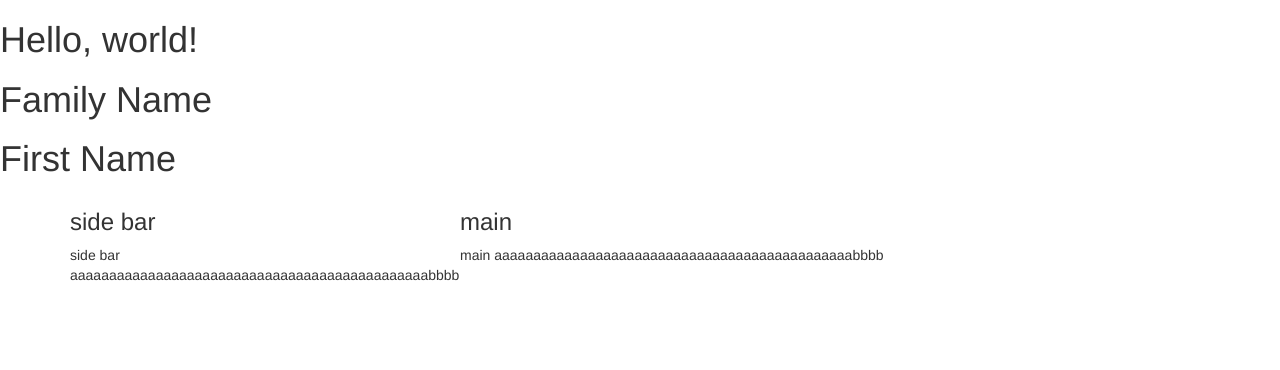
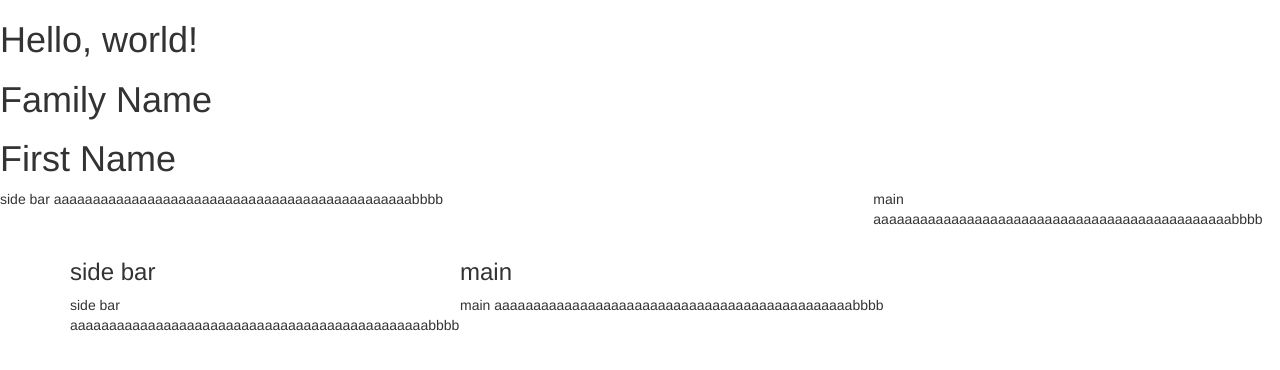
Before and after one commit to JunWakamatsu/bootsrap_CV, a plain HTML site: page index.html in a window 1280 px wide. Drawn offline with nearby package versions, Linux system fonts and the light colour scheme.

Commit message:
change1533

```diff
--- a/index.html
+++ b/index.html
@@ -36,6 +36,16 @@
 
      <p class="h1">Family Name</p>
      <p class="h1">First Name</p>
+<div class="row">
+  <div class="col-xs-12 col-sm-6 col-md-8">
+      <p>side bar aaaaaaaaaaaaaaaaaaaaaaaaaaaaaaaaaaaaaaaaaaaaaabbbb</p>
+  </div>
+  <div class="col-xs-6 col-md-4">
+      <p>main aaaaaaaaaaaaaaaaaaaaaaaaaaaaaaaaaaaaaaaaaaaaaabbbb</p>
+  </div>
+</div>
+
+
 
 <div class="container">
   <div class="row">
```
